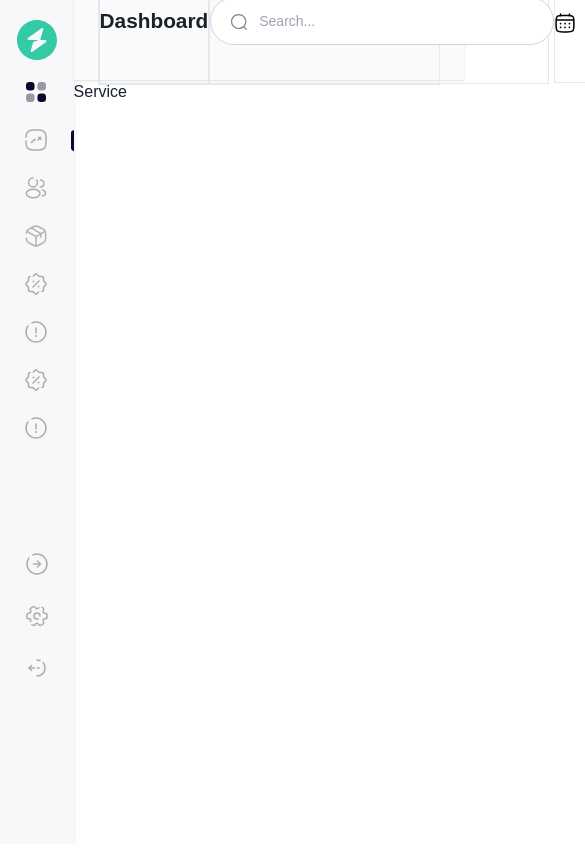
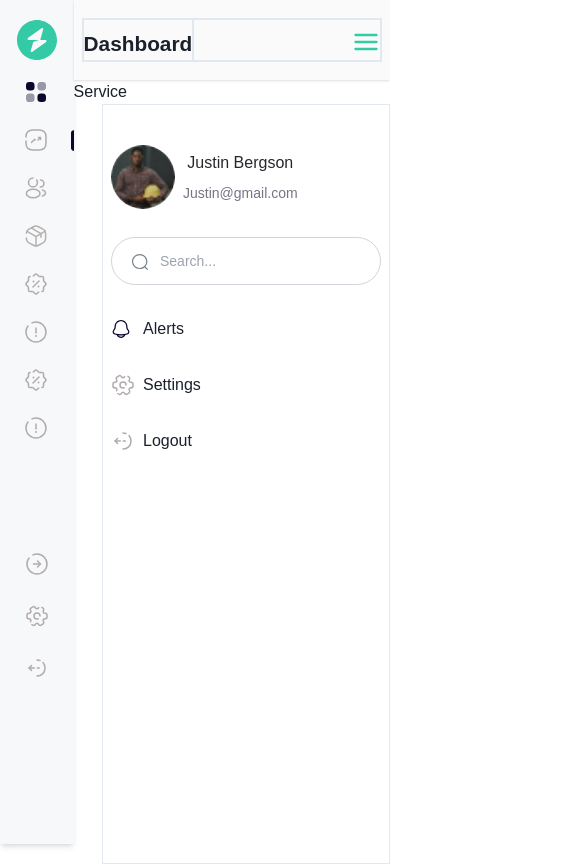
Before and after one commit to Abiodun-Sabitu/analytics, a React (Vite) app: page /service in a window 390 px wide. Shown: the top 864 px of the page, 585 px wide, since content can reach past the window. Built offline with nearby package versions, Linux system fonts and the light colour scheme.

Commit message:
re-installed package lock

```diff
--- a/package.json
+++ b/package.json
@@ -19,7 +19,8 @@
     "prop-types": "^15.8.1",
     "react": "^18.2.0",
     "react-chartjs-2": "^5.2.0",
-    "react-dom": "^18.2.0"
+    "react-dom": "^18.2.0",
+    "react-router-dom": "^6.21.3"
   },
   "devDependencies": {
     "@types/react": "^18.2.43",
--- a/src/App.jsx
+++ b/src/App.jsx
@@ -2,10 +2,6 @@ import ApplicationRoutes from "./routes";
 
 function App() {
   return <ApplicationRoutes />;
-  // import Dashboard from "./Dashboard"
-
-  // function App() {
-  //   return <Dashboard />
 }
 
 export default App;
--- a/src/components/Header.jsx
+++ b/src/components/Header.jsx
@@ -3,18 +3,20 @@ import Search from "../components/Search";
 import Dropdown from "../components/UserProfile";
 import date_icon from "../assets/date_icon.svg";
 import bell_icon from "../assets/bell_icon.svg";
+import todaysDate from "../utils/date";
+import { HamburgerIcon } from "@chakra-ui/icons";
 
-import todaysDate from "../helpers/Date";
-const Header = () => {
+const Header = ({ handleMobileHeader }) => {
   const getTodaysDate = todaysDate();
   return (
     <>
       <header className="shadow h-20 w-full bg-[#FAFAFA] flex flex-col justify-center">
-        <div className="border mx-6 flex">
-          <div className="border w-6/12 pt-2">
+        <div className="border lg:mx-4 mx-2 flex">
+          <div className="border w-5/12  pt-2">
             <h3 className=" text-[1.3rem] font-semibold">Dashboard</h3>
           </div>
-          <div className="border w-full flex">
+          {/* Big screen header elements*/}
+          <div className="border w-full flex justify-between hidden lg:flex">
             <Search />
             <div
               className="flex pt-3 justify-around border"
@@ -30,8 +32,15 @@ const Header = () => {
             <div className="rounded-full border w-10 h-10 grid place-content-center mt-[0.35rem]">
               <img src={bell_icon} alt="notification" />
             </div>
-
             <Dropdown />
+          </div>
+          {/* medium - small screen header elements*/}
+          <div className=" flex justify-end border w-full pt-2 lg:hidden">
+            <HamburgerIcon
+              boxSize={7}
+              color={"#34CAA5"}
+              onClick={handleMobileHeader}
+            />
           </div>
         </div>
       </header>
--- /dev/null
+++ b/src/components/MobileHeader.jsx
@@ -0,0 +1,49 @@
+import React from "react";
+import Search from "../components/Search";
+import Settings_icon from "../assets/Settings_icon.svg";
+import logout_icon from "../assets/logout_icon.svg";
+import bell_icon from "../assets/bell_icon.svg";
+import { Avatar, HStack, Text, VStack } from "@chakra-ui/react";
+
+const MobileHeader = ({ isMobileHeaderOpen }) => {
+  const closeMobileHeader = () => {
+    {
+    }
+  };
+  return (
+    <>
+      <aside className="border h-[90%] w-72 z-40 absolute px-2 right-0">
+        <div className="pt-10">
+          <HStack>
+            <Avatar src="/img/profile_img.png" size="lg" />
+            <VStack>
+              <Text fontSize="16px" fontWeight={400} textColor="#26282C">
+                Justin Bergson
+              </Text>
+              <Text textColor={"#787486"} fontWeight={400} fontSize={"14px"}>
+                Justin@gmail.com
+              </Text>
+            </VStack>
+          </HStack>
+        </div>
+        <div className=" pt-7">
+          <Search />
+        </div>
+        <div className="flex mt-8 ">
+          <img src={bell_icon} alt="settings" className="mr-3" />
+          <span>Alerts</span>
+        </div>
+        <div className="flex mt-8 ">
+          <img src={Settings_icon} alt="settings" className="mr-2" />
+          <span>Settings</span>
+        </div>
+        <div className="flex mt-8">
+          <img src={logout_icon} alt="settings" className="mr-2" />
+          <span>Logout</span>
+        </div>
+      </aside>
+    </>
+  );
+};
+
+export default MobileHeader;
--- a/src/components/Search.jsx
+++ b/src/components/Search.jsx
@@ -4,12 +4,12 @@ import search_icon from "../assets/search_icon.svg";
 const Search = () => {
   return (
     <form action="">
-      <div className="relative mx-auto text-gray-600">
+      <div className="relative text-gray-600 xl:w-[21.5rem]">
         <button type="submit" className="absolute top-4 left-5">
           <img src={search_icon} alt="search" />
         </button>
         <input
-          className="border border-gray-300 bg-white h-12 pl-12 w-[21.5rem] rounded-full text-sm focus:outline-none"
+          className="border border-gray-300 bg-white h-12 pl-12 w-full rounded-full text-sm focus:outline-none"
           type="search"
           name="search"
           placeholder="Search..."
--- a/src/components/UserProfile.jsx
+++ b/src/components/UserProfile.jsx
@@ -1,7 +1,54 @@
-import { Menu, MenuButton, MenuList, MenuItem } from "@chakra-ui/react";
-import profile_icon from "../assets/profile_icon.svg";
+import {
+  Avatar,
+  HStack,
+  Text,
+  Menu,
+  MenuButton,
+  MenuItem,
+  MenuList,
+  Button,
+  VStack,
+} from "@chakra-ui/react";
+import { ChevronDownIcon } from "@chakra-ui/icons";
+import Settings_icon from "../assets/Settings_icon.svg";
+import logout_icon from "../assets/logout_icon.svg";
+
 const userProfile = () => {
-  return <div>User Profile</div>;
+  return (
+    <Menu bg="white" border borderRadius="100px" zIndex="10" h="52px">
+      <MenuButton
+        as={Button}
+        borderColor="#DADDDD"
+        borderWidth={"1px"}
+        borderRadius={"100px"}
+        h="52px"
+        bg="white"
+        rightIcon={<ChevronDownIcon boxSize={7} color="#4F4D57" />}
+        spacing={0}
+      >
+        <HStack>
+          <Avatar src="/img/profile_img.png" size="sm" />
+          <VStack>
+            <Text fontSize="16px" fontWeight={400} textColor="#26282C">
+              Justin Bergson
+            </Text>
+            <Text textColor={"#787486"} fontWeight={400} fontSize={"14px"}>
+              Justin@gmail.com
+            </Text>
+          </VStack>
+        </HStack>
+      </MenuButton>
+
+      <MenuList>
+        <MenuItem>
+          <img src={Settings_icon} alt="settings" className="mr-3" /> Settings
+        </MenuItem>
+        <MenuItem>
+          <img src={logout_icon} alt="settings" className="mr-3" /> Logout
+        </MenuItem>
+      </MenuList>
+    </Menu>
+  );
 };
 
 export default userProfile;
--- a/src/dashboard/Dashboard.jsx
+++ b/src/dashboard/Dashboard.jsx
@@ -1,9 +1,16 @@
-import React from "react";
+import { React, useState } from "react";
 import Sidebar from "../components/Sidebar";
 import Header from "../components/Header";
+import MobileHeader from "../components/MobileHeader";
 import { Outlet } from "react-router-dom";
 
 const Dashboard = () => {
+  const [isMobileHeaderOpen, setIsMobileHeaderOpen] = useState(false);
+
+  const handleMobileHeader = () => {
+    setIsMobileHeaderOpen(!isMobileHeaderOpen);
+  };
+
   return (
     <>
       <div className="flex">
@@ -11,6 +18,12 @@ const Dashboard = () => {
         <main className=" w-full">
           <Header />
           <Outlet />
+          <div className=" lg:hidden">
+            <MobileHeader
+              isMobileHeaderOpen={isMobileHeaderOpen}
+              handleMobileHeader={handleMobileHeader}
+            />
+          </div>
         </main>
       </div>
     </>
```
Also changed, not shown: src/utils/date.js (renamed from src/helpers/Date.jsx), 1 other file (tests, documents, lock files or other folders).
